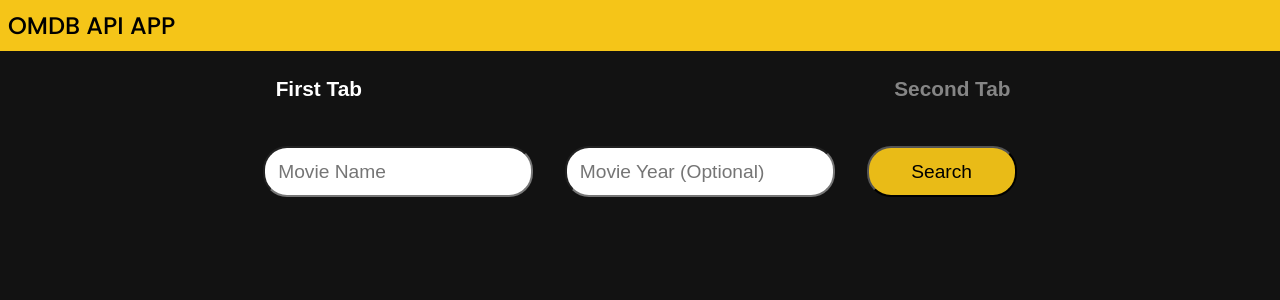
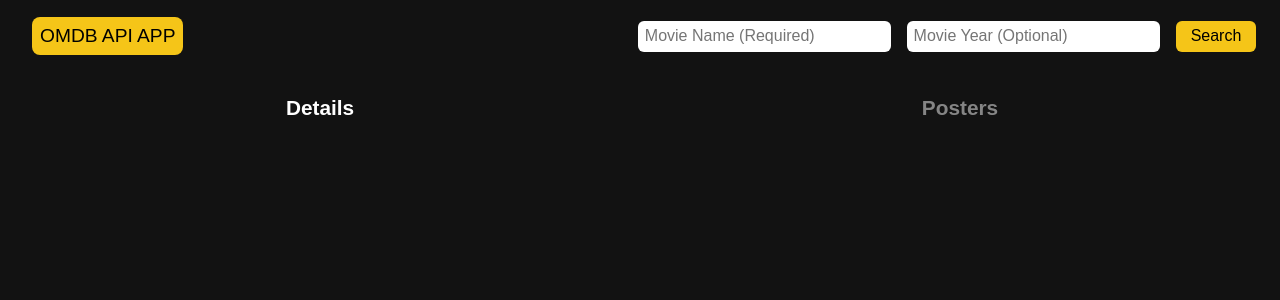
Before and after one commit to Tusharyadav21/OMDB-API-App, a React (Create React App) app: page / in a window 1280 px wide. Shown: the top 300 px of the page. Built offline with nearby package versions, Linux system fonts and the light colour scheme.

Commit message:
Some UI Fixes and Pagination Fix

```diff
--- a/public/index.html
+++ b/public/index.html
@@ -12,8 +12,12 @@
 
   <link rel="preconnect" href="https://fonts.googleapis.com">
   <link rel="preconnect" href="https://fonts.gstatic.com" crossorigin>
-  <link href="https://fonts.googleapis.com/css2?family=Poppins:wght@100;200;300;400;500;600;700;800;900&display=swap"
+  <link href="https://fonts.googleapis.com/css2?family=Poppins:wght@200;300;400;500;600;700;800&display=swap"
     rel="stylesheet">
+
+  <link rel="preconnect" href="https://fonts.googleapis.com">
+  <link rel="preconnect" href="https://fonts.gstatic.com" crossorigin>
+  <link href="https://fonts.googleapis.com/css2?family=Nunito:wght@200;300;400;500;600&display=swap" rel="stylesheet">
 
   <link rel="manifest" href="%PUBLIC_URL%/manifest.json" />
   <title>OMDB API App</title>
--- a/src/App.js
+++ b/src/App.js
@@ -4,6 +4,7 @@
 import ScrollButton from "./component/scrollButton/ScrollButton";
 
 import styles from "./App.module.css";
+import Loader from "./component/loader/Loader";
 
 function App() {
 	const [firstTab, setFirstTab] = useState(true);
@@ -18,7 +19,9 @@
 
 	const fetchData = async () => {
 		setName(name.trim());
+		if (name) {
 			setLoading(true);
+			// pageCount.current = 1;
 			try {
 				const response = await fetch(
 					`http://www.omdbapi.com/?s=${name.trim()}&y=${year}&page=${
@@ -37,10 +40,12 @@
 			} finally {
 				setLoading(false);
 			}
+		}
 	};
 
 	const handleSubmit = (e) => {
 		e.preventDefault();
+		pageCount.current = 1;
 		fetchData();
 	};
 
@@ -58,31 +63,14 @@
 	};
 
 	return (
+		<>
 			<div className={styles.container}>
-			<h1 id={styles.Heading}>OMDB API APP</h1>
-			<div className={styles.buttons}>
-				<button
-					className={`${firstTab ? styles.active : ""} `}
-					onClick={() => {
-						setFirstTab(true);
-					}}
-				>
-					First Tab
-				</button>
-				<button
-					className={`${firstTab ? "" : styles.active}`}
-					onClick={() => {
-						setFirstTab(false);
-					}}
-				>
-					Second Tab
-				</button>
-			</div>
+				<button id={styles.Heading}>OMDB API APP</button>
 				<div>
 					<form onSubmit={handleSubmit}>
 						<input
 							type='text'
-						placeholder='Movie Name'
+							placeholder='Movie Name (Required)'
 							value={name}
 							onChange={(e) => {
 								setName(e.target.value);
@@ -92,17 +80,36 @@
 							type='number'
 							placeholder='Movie Year (Optional)'
 							value={year}
-						onChange={(e) => setYear(e.target.value)}
+							onChange={(e) => {
+								setYear(e.target.value);
+							}}
 						/>
 						<input id={styles.submitBtn} type='submit' value='Search' />
 					</form>
 				</div>
-			{firstTab ? (
-				<FirstTab loading={loading} data={data} />
-			) : (
-				<SecondTab loading={loading} data={data} />
-			)}
-			{showPagination ? (
+			</div>
+			<div>
+				<div className={styles.buttons}>
+					<button
+						className={`${firstTab ? styles.active : ""} `}
+						onClick={() => {
+							setFirstTab(true);
+						}}
+					>
+						Details
+					</button>
+					<button
+						className={`${firstTab ? "" : styles.active}`}
+						onClick={() => {
+							setFirstTab(false);
+						}}
+					>
+						Posters
+					</button>
+				</div>
+
+				{loading ? <Loader /> : firstTab ? <FirstTab data={data} /> : <SecondTab data={data} />}
+				{!showPagination ? null : !isNaN(totalResults.current) ? (
 					<div className={styles.pagination}>
 						<div>
 							Page <span>{pageCount.current}</span> of {totalResults.current} {"  "}
@@ -115,6 +122,7 @@
 				) : null}
 				<ScrollButton />
 			</div>
+		</>
 	);
 }
 
--- a/src/App.module.css
+++ b/src/App.module.css
@@ -1,22 +1,24 @@
 .container {
-	background-color: #121212;
-	text-align: center;
+	padding: 1rem 1rem;
+	display: flex;
+	justify-content: space-between;
+	align-items: center;
 }
+
 #Heading {
-	margin: 0;
+	margin: 0 0 0 1rem;
 	padding: 0.5rem;
 	background-color: #f5c518;
 	font-weight: 500;
-	font-size: 1.5rem;
+	font-size: 1.2rem;
 	color: black;
-	text-align: left;
+	border-radius: 8px;
+	cursor: default;
 }
 .buttons {
-	width: 99%;
 	display: flex;
 	justify-content: space-between;
 	align-items: center;
-	padding: 2px 2px 1rem 2px;
 }
 .buttons button {
 	width: 50%;
@@ -40,27 +42,33 @@
 form {
 	display: flex;
 	justify-content: center;
-	margin-bottom: 1rem;
 }
 form input {
 	width: 25vw;
 	max-width: 240px;
-	margin: 0.3rem 1rem;
-	padding: 0.8rem;
-	border-radius: 24px;
-	font-size: 1.2rem;
+	margin: 0.3rem 0.5rem;
+	padding: 0.4rem;
+	border-radius: 6px;
+	font-size: 1rem;
+	border: none;
+	outline: none;
 }
 
 #submitBtn {
-	background-color: #f5c518f2;
-	max-width: 150px;
+	color: white;
+	max-width: 80px;
+	color: black;
+	background-color: #f5c518;
 }
 #submitBtn:hover {
 	cursor: pointer;
 	transform: translateY(-5px);
 	transition: all 0.3s ease-in-out;
-	background-color: #f5c518;
-	outline: 1px solid #f5c518f2;
+}
+.pagination {
+	display: flex;
+	flex-direction: column;
+	align-items: center;
 }
 .pagination span {
 	color: #f5c518;
@@ -78,7 +86,11 @@
 	outline: 1px solid #f5c518;
 }
 @media screen and (max-width: 860px) {
+	.container {
+		flex-direction: column;
+	}
 	form {
+		margin-top: 1rem;
 		flex-direction: column;
 		align-items: center;
 	}
--- a/src/component/firstTab/FirstTab.js
+++ b/src/component/firstTab/FirstTab.js
@@ -1,5 +1,4 @@
 import React, { useState } from "react";
-import Loader from "../loader/Loader";
 import Modal from "../modal/Modal";
 import styles from "./firstTab.module.css";
 
@@ -13,10 +12,7 @@
 	};
 
 	return (
-		<div className={styles.container}>
-			{props.loading ? (
-				<Loader />
-			) : (
+		<>
 			<div className={styles.cardContainer}>
 				{props.data.Search?.map((el, i) => (
 					<div
@@ -26,24 +22,17 @@
 							handleModal(el);
 						}}
 					>
-							<div className={styles.card_img}>
-								{/* <img
-									src={el.Poster !== "N/A" ? el.Poster : require("../../assets/default_poster.jpg")}
-									alt={el.Title}
-								/> */}
-							</div>
 						<div className={styles.card_body}>
 							<h3>{el.Title}</h3>
 							<p>
-									{el.Year} , <span>{el.Type[0].toUpperCase() + el.Type.substring(1)}</span>
+								{el.Year}, <span>{el.Type[0].toUpperCase() + el.Type.substring(1)}</span>
 							</p>
 						</div>
 					</div>
 				))}
 				{modal && <Modal setModal={setModal} el={modalData} />}
 			</div>
-			)}
-		</div>
+		</>
 	);
 };
 
--- a/src/component/modal/modal.module.css
+++ b/src/component/modal/modal.module.css
@@ -1,36 +1,39 @@
 .modalBackground {
+	height: 100%;
 	width: 100%;
-	height: 100%;
-	background-color: rgba(10, 10, 10, 0.6);
 	position: fixed;
 	display: flex;
 	justify-content: center;
 	align-items: center;
 	top: 0;
 	left: 0;
+	background-color: rgba(10, 10, 10, 0.6);
 	color: black;
 }
 
 .modalContainer {
-	min-width: 60%;
-	min-height: 60%;
+	min-width: 70%;
+	min-height: 70%;
 	max-width: 85%;
 	max-height: 85%;
 	border-radius: 12px;
 	background-color: rgba(255, 255, 255, 0.8);
-	/* box-shadow: rgba(0, 0, 0, 0.45) 0px 5px 15px; */
 	display: flex;
 	flex-direction: column;
-	padding: 1rem;
+
+	padding: 2rem;
 	overflow-y: auto;
+	position: relative;
 }
 
 .CloseBtn {
-	display: flex;
-	justify-content: flex-end;
-	/* position: absolute; */
-	/* top: 10px;
-	right: 10px; */
+	position: absolute;
+	top: 5px;
+	right: 5px;
+}
+.CloseBtn:hover {
+	transform: translateY(-3px);
+	transition: transform 0.3s ease-in-out;
 }
 
 .CloseBtn button {
@@ -42,28 +45,29 @@
 }
 .modalBody {
 	display: grid;
-	grid-template-columns: 30% 60%;
+	grid-template-columns: 40% 60%;
 	text-align: left;
+	/* height: 50px; */
 }
 .modalBody img {
-	width: 90%;
-	max-height: 400px;
-	margin-right: 10px;
+	width: 95%;
+	/* max-height: 400px; */
+	/* margin-right: 50px; */
 }
 .modalBody h1 {
 	font-size: 1.8rem;
 	font-weight: 500;
 	margin: 0;
 }
-.modalBody p {
+.modalBody div {
 	margin: 0.4rem;
 	font-weight: 300;
 }
-.modalBody p span {
+.modalBody div span {
 	font-weight: 500;
 }
-.modalBody p {
-	margin: 0.4rem;
+.modalBody div {
+	margin: 0.4rem 0rem;
 }
 .col {
 	display: flex;
@@ -75,6 +79,12 @@
 	align-items: center;
 }
 @media screen and (max-width: 820px) {
+	.modalContainer {
+		/* min-width: 60%;
+		min-height: 60%; */
+		width: 75%;
+		height: 75%;
+	}
 	.modalBody {
 		grid-template-columns: auto;
 	}
--- a/src/component/secondTab/SecondTab.js
+++ b/src/component/secondTab/SecondTab.js
@@ -1,13 +1,9 @@
 import React from "react";
-import Loader from "../loader/Loader";
 import styles from "./secondTab.module.css";
 
 const SecondTab = (props) => {
 	return (
-		<div className={styles.container}>
-			{props.loading ? (
-				<Loader />
-			) : (
+		<div>
 			<div className={styles.cardContainer}>
 				{props.data.Search?.map((el, i) => (
 					<div key={i} className={styles.card}>
@@ -26,7 +22,6 @@
 					</div>
 				))}
 			</div>
-			)}
 		</div>
 	);
 };
--- a/src/component/secondTab/secondTab.module.css
+++ b/src/component/secondTab/secondTab.module.css
@@ -1,37 +1,33 @@
-.container {
-	padding: 0 3rem 3rem 3rem;
-}
 .cardContainer {
 	display: grid;
-	grid-template-columns: auto auto auto auto;
-	justify-content: center;
+	grid-template-columns: 25% 25% 25% 25%;
 }
 .card {
-	width: 250px;
 	margin: 1rem;
 	display: flex;
 	flex-direction: column;
+	/* justify-content: space-between; */
 	text-align: left;
-	margin-bottom: 2rem;
 	background-color: #1a1a1a;
-	outline: 2px solid #1a1a1a;
+	border: 2px solid #1a1a1a;
 	border-radius: 12px;
 	overflow: hidden;
 }
 .card:hover {
-	outline: 2px solid #f5c518;
+	cursor: none;
 	transform: scale(1.1);
 	transition: all 0.3s ease-in-out;
 }
 .card_img {
+	/* width: 100%; */
+	/* height: 100%; */
 	display: flex;
 	justify-content: center;
-	overflow: hidden;
 }
 .card_img img {
 	width: 100%;
 	max-height: 350px;
-	object-fit: cover;
+	object-fit: scale-down;
 }
 .card_body h3,
 .card_body p {
@@ -42,16 +38,16 @@
 }
 @media screen and (max-width: 1200px) {
 	.cardContainer {
-		grid-template-columns: auto auto auto;
+		grid-template-columns: 33% 34% 33%;
 	}
 }
-@media screen and (max-width: 860px) {
+@media screen and (max-width: 768px) {
 	.cardContainer {
-		grid-template-columns: auto auto;
+		grid-template-columns: 50% 50%;
 	}
 }
-@media screen and (max-width: 575px) {
+@media screen and (max-width: 360px) {
 	.cardContainer {
-		grid-template-columns: auto;
+		grid-template-columns: 100%;
 	}
 }
--- a/src/index.css
+++ b/src/index.css
@@ -2,7 +2,7 @@
 	background-color: #121212;
 	color: #fff;
 	margin: 0;
-	font-family: "Poppins", sans-serif;
+	font-family: "Nunito", "Poppins", sans-serif;
 	-webkit-font-smoothing: antialiased;
 	-moz-osx-font-smoothing: grayscale;
 }
```
Also changed, not shown: src/component/firstTab/firstTab.module.css (+39 -43 lines), src/component/modal/Modal.js (+61 -41 lines), src/assets/—Pngtree—yellow heart_7425994.png (added). Lines whose indentation alone changed are shown as unchanged.
